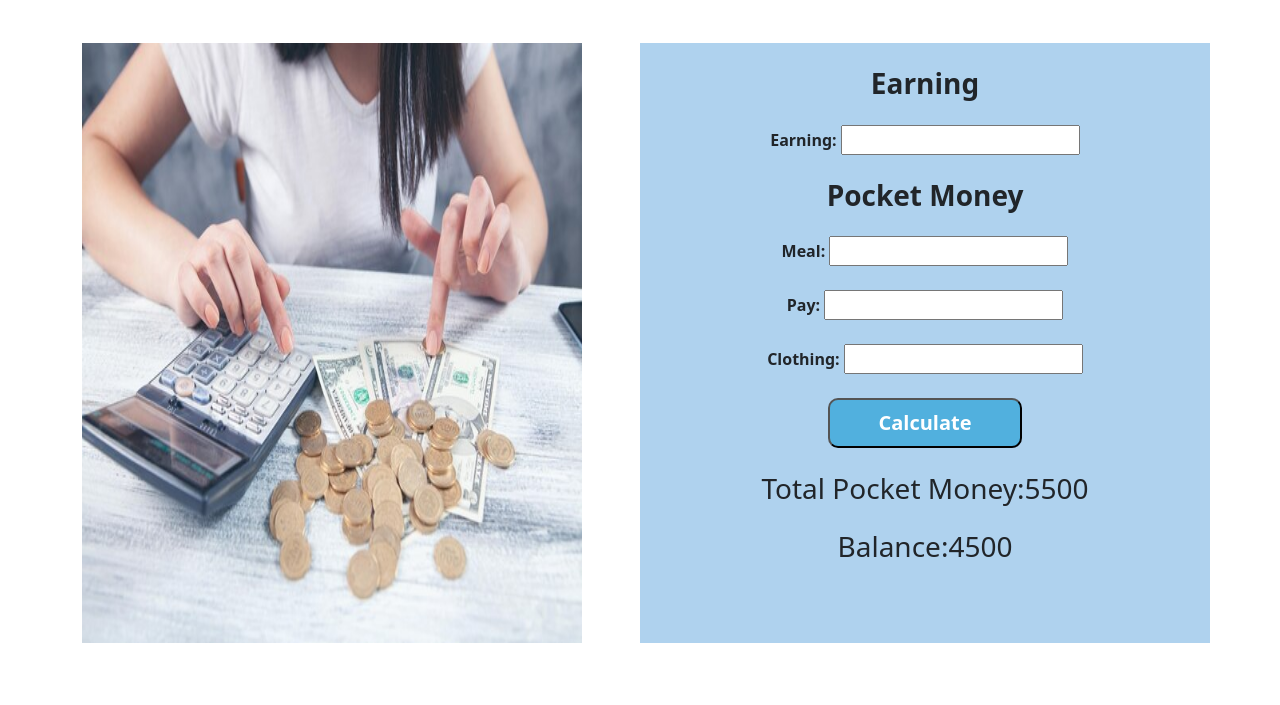
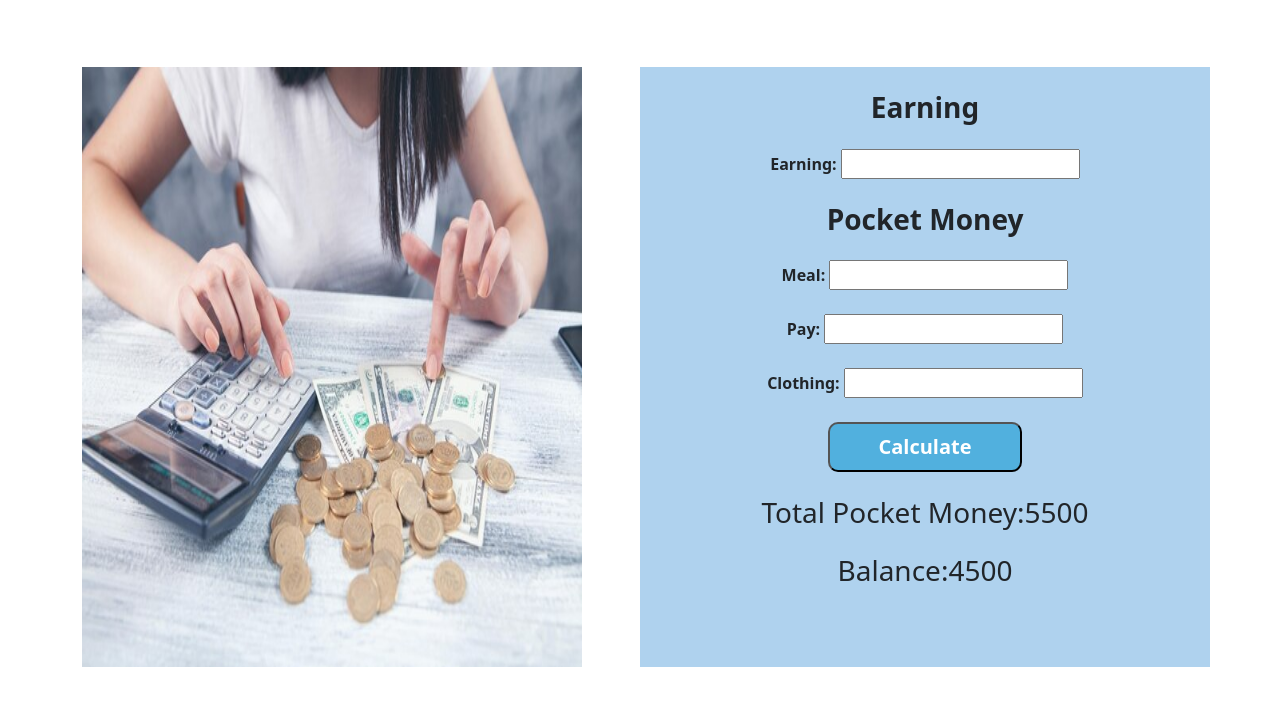
Before and after one commit to alaminhossainjibon/money-calculator, a plain HTML site: page index.html in a window 1280 px wide. Shown: the part 101-806 px from the top of the page. Drawn offline with Linux system fonts and the light colour scheme.

Commit message:
responciv

```diff
--- a/index.html
+++ b/index.html
@@ -25,10 +25,10 @@
         <section>
             <div class="container my-5">
                 <div class="row">
-                    <div class="col-sm-12 col-lg-6">
+                    <div class="col-sm-12 my-4 col-lg-6">
                         <img width="500px" height="600px" src="./images/money.jpg" alt="">
                     </div>
-                    <div class="col-sm-12 col-lg-6 back-color">
+                    <div class="col-sm-12 my-4 col-lg-6 back-color">
                         <div class="text-center ">
                             <h3 class="my-4 fw-bold">Earning</h3>
                             <!-- money calculator form -->
@@ -49,6 +49,7 @@
                                 <!-- button -->
                                 <input class="px-5 py-2 button-style" type="submit" value="Calculate">
                             </form>
+                            <!-- Total Balance -->
                             <h3 class="my-4">Total Pocket Money:<span>5500</span></h3>
                             <h3 class="my-4">Balance:<span>4500</span></h3>
                         </div>
```
